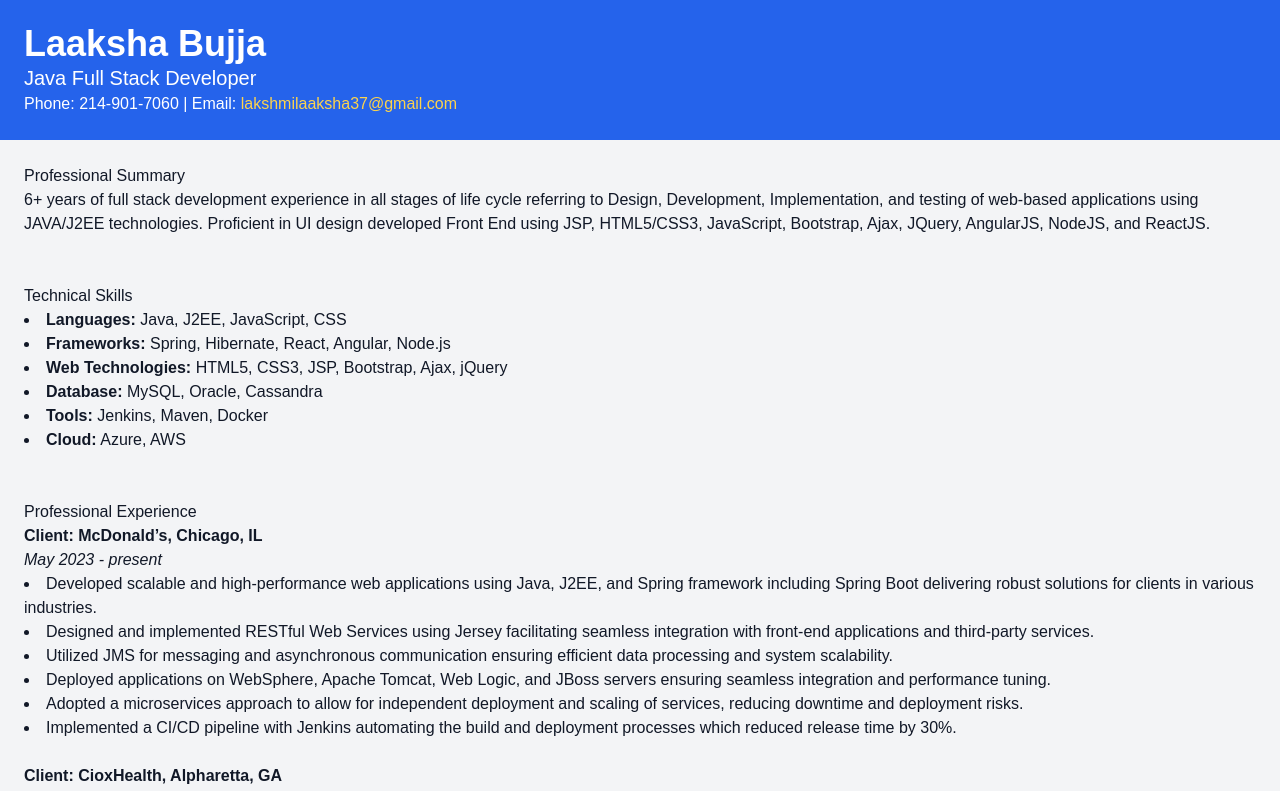
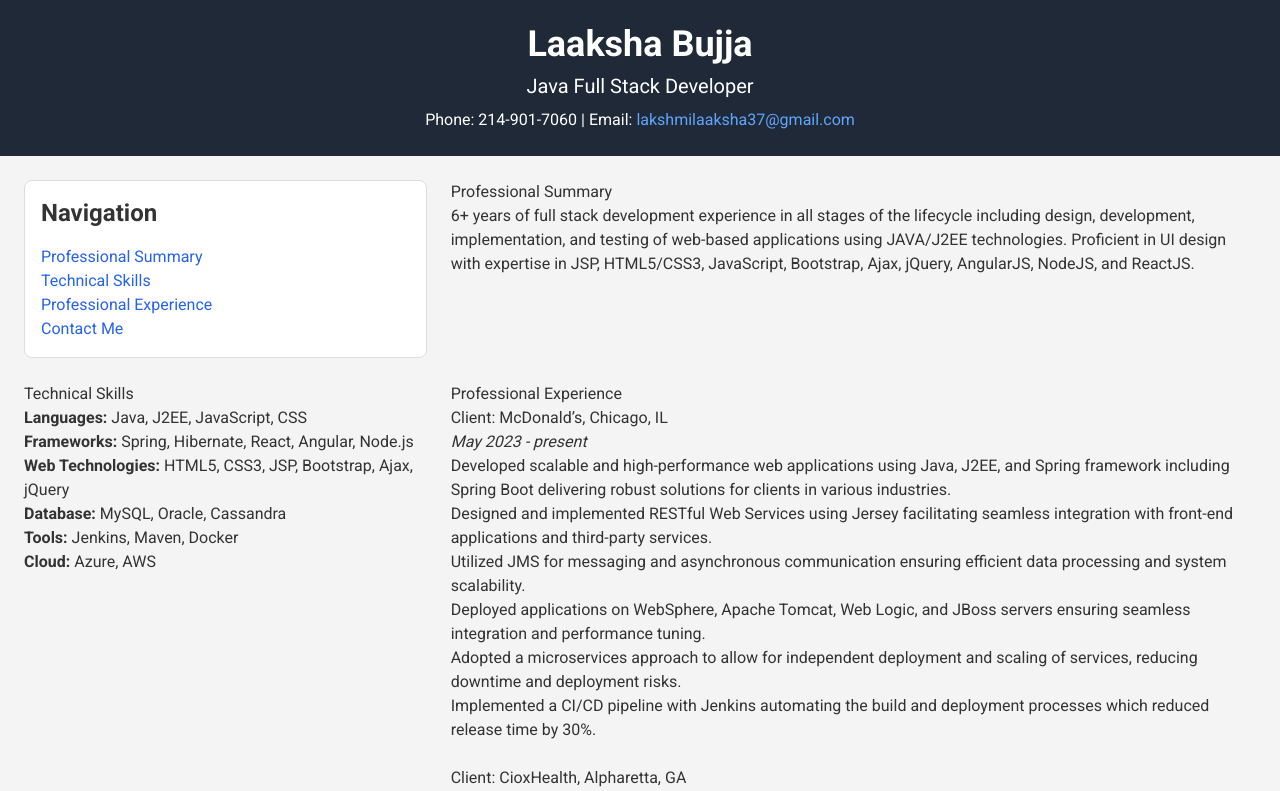
Before and after one commit to laaksha/laaksha.github.io, a plain HTML site: page index.html in a window 1280 px wide. Shown: the top 791 px of the page. Drawn offline with nearby package versions, Linux system fonts and the light colour scheme.

Commit message:
Updated layout with new design and removed blue color

```diff
--- a/index.html
+++ b/index.html
@@ -4,44 +4,88 @@
     <meta charset="UTF-8">
     <meta name="viewport" content="width=device-width, initial-scale=1.0">
     <title>Laaksha Bujja - Java Full Stack Developer</title>
+    <link href="https://fonts.googleapis.com/css2?family=Roboto:wght@400;700&display=swap" rel="stylesheet">
     <link href="https://cdn.jsdelivr.net/npm/tailwindcss@2.2.19/dist/tailwind.min.css" rel="stylesheet">
     <style>
         body {
-            font-family: 'Arial', sans-serif;
+            font-family: 'Roboto', sans-serif;
+            color: #333;
+            background-color: #f4f4f4;
+        }
+        .header {
+            background-color: #1f2937; /* Dark slate gray */
+            color: #ffffff;
+        }
+        .header a {
+            color: #60a5fa; /* Sky blue */
+        }
+        .header a:hover {
+            text-decoration: underline;
         }
         .section-title {
-            @apply text-3xl font-bold mb-6;
-        }
-        .sub-title {
-            @apply text-xl font-semibold mb-4;
+            @apply text-3xl font-bold mb-6 text-gray-900;
         }
         .card {
-            @apply bg-white shadow-lg rounded-lg p-6 mb-6;
+            @apply bg-white shadow-md rounded-lg p-6 mb-6;
+        }
+        .card ul {
+            @apply list-disc list-inside pl-5;
+        }
+        .card h3 {
+            @apply text-xl font-semibold mb-2;
+        }
+        .footer {
+            background-color: #1f2937; /* Dark slate gray */
+            color: #ffffff;
+        }
+        .contact-button {
+            @apply bg-gray-800 hover:bg-gray-900 text-white font-bold py-2 px-4 rounded;
+        }
+        .layout {
+            display: grid;
+            grid-template-columns: 1fr 2fr;
+            gap: 1.5rem;
+        }
+        .sidebar {
+            background-color: #ffffff;
+            border: 1px solid #ddd;
+            border-radius: 0.5rem;
+            padding: 1rem;
         }
     </style>
 </head>
-<body class="bg-gray-100 text-gray-900">
-    <header class="bg-blue-600 text-white">
-        <div class="container mx-auto p-6">
+<body>
+    <header class="header py-6">
+        <div class="container mx-auto text-center">
             <h1 class="text-4xl font-bold">Laaksha Bujja</h1>
-            <p class="text-xl">Java Full Stack Developer</p>
-            <p>Phone: 214-901-7060 | Email: <a href="mailto:lakshmilaaksha37@gmail.com" class="text-yellow-300">lakshmilaaksha37@gmail.com</a></p>
+            <p class="text-xl mt-2">Java Full Stack Developer</p>
+            <p class="mt-2">Phone: 214-901-7060 | Email: <a href="mailto:lakshmilaaksha37@gmail.com">lakshmilaaksha37@gmail.com</a></p>
         </div>
     </header>
-    <main class="container mx-auto p-6">
-        <!-- Professional Summary -->
-        <section class="mb-12">
+    <main class="container mx-auto p-6 layout">
+        <!-- Sidebar -->
+        <aside class="sidebar">
+            <h2 class="text-2xl font-bold mb-4">Navigation</h2>
+            <ul class="list-none">
+                <li><a href="#professional-summary" class="text-blue-600 hover:underline">Professional Summary</a></li>
+                <li><a href="#technical-skills" class="text-blue-600 hover:underline">Technical Skills</a></li>
+                <li><a href="#experience" class="text-blue-600 hover:underline">Professional Experience</a></li>
+                <li><a href="#contact" class="text-blue-600 hover:underline">Contact Me</a></li>
+            </ul>
+        </aside>
+
+        <!-- Main Content -->
+        <section id="professional-summary" class="flex-1">
             <h2 class="section-title">Professional Summary</h2>
             <div class="card">
-                <p>6+ years of full stack development experience in all stages of life cycle referring to Design, Development, Implementation, and testing of web-based applications using JAVA/J2EE technologies. Proficient in UI design developed Front End using JSP, HTML5/CSS3, JavaScript, Bootstrap, Ajax, JQuery, AngularJS, NodeJS, and ReactJS.</p>
+                <p>6+ years of full stack development experience in all stages of the lifecycle including design, development, implementation, and testing of web-based applications using JAVA/J2EE technologies. Proficient in UI design with expertise in JSP, HTML5/CSS3, JavaScript, Bootstrap, Ajax, jQuery, AngularJS, NodeJS, and ReactJS.</p>
             </div>
         </section>
 
-        <!-- Technical Skills -->
-        <section class="mb-12">
+        <section id="technical-skills" class="flex-1">
             <h2 class="section-title">Technical Skills</h2>
             <div class="card">
-                <ul class="list-disc list-inside">
+                <ul>
                     <li><strong>Languages:</strong> Java, J2EE, JavaScript, CSS</li>
                     <li><strong>Frameworks:</strong> Spring, Hibernate, React, Angular, Node.js</li>
                     <li><strong>Web Technologies:</strong> HTML5, CSS3, JSP, Bootstrap, Ajax, jQuery</li>
@@ -52,12 +96,13 @@
             </div>
         </section>
 
-        <section>
+        <section id="experience" class="flex-1">
             <h2 class="section-title">Professional Experience</h2>
-            <div class="mb-6">
-                <h3 class="font-bold">Client: McDonald’s, Chicago, IL</h3>
+
+            <div class="card">
+                <h3>Client: McDonald’s, Chicago, IL</h3>
                 <p><em>May 2023 - present</em></p>
-                <ul class="list-disc list-inside">
+                <ul>
                     <li>Developed scalable and high-performance web applications using Java, J2EE, and Spring framework including Spring Boot delivering robust solutions for clients in various industries.</li>
                     <li>Designed and implemented RESTful Web Services using Jersey facilitating seamless integration with front-end applications and third-party services.</li>
                     <li>Utilized JMS for messaging and asynchronous communication ensuring efficient data processing and system scalability.</li>
@@ -67,10 +112,10 @@
                 </ul>
             </div>
 
-            <div class="mb-6">
-                <h3 class="font-bold">Client: CioxHealth, Alpharetta, GA</h3>
+            <div class="card mt-6">
+                <h3>Client: CioxHealth, Alpharetta, GA</h3>
                 <p><em>Nov 2021 - Apr 2023</em></p>
-                <ul class="list-disc list-inside">
+                <ul>
                     <li>Developed complex enterprise applications using Java 8 and J2EE including Servlets, JSP, and EJB enhancing application scalability and performance.</li>
                     <li>Designed and implemented business logic using Enterprise JavaBeans (EJB) improving modularity and transactional support.</li>
                     <li>Implemented Spring MVC architecture to develop web applications providing a clean separation between the presentation layer and business logic.</li>
@@ -80,10 +125,10 @@
                 </ul>
             </div>
 
-            <div class="mb-6">
-                <h3 class="font-bold">Client: Office Depot, Boca Raton, FL</h3>
+            <div class="card mt-6">
+                <h3>Client: Office Depot, Boca Raton, FL</h3>
                 <p><em>Sep 2019 - Oct 2021</em></p>
-                <ul class="list-disc list-inside">
+                <ul>
                     <li>Developed and maintained web applications using Java, JSP, and Servlets delivering scalable and efficient solutions for client requirements.</li>
                     <li>Implemented core Java concepts such as multithreading, collections, and exception handling to build robust and high-performing applications.</li>
                     <li>Implemented Angular.js's two-way data binding to keep the UI in sync with the application state, reducing manual DOM manipulation.</li>
@@ -91,10 +136,11 @@
                     <li>Created backend services with Spring Boot ensuring rapid development and deployment of scalable microservices.</li>
                     <li>Deployed web applications using Azure App Service enabling scalable and high-performance hosting for the retail applications.</li>
                 </ul>
-
+            </div>
+        </section>
 
         <!-- Contact Form -->
-        <section class="mb-12">
+        <section id="contact" class="flex-1">
             <h2 class="section-title">Contact Me</h2>
             <div class="card">
                 <form id="contact-form">
@@ -107,19 +153,4 @@
                         <input class="shadow appearance-none border rounded w-full py-2 px-3 text-gray-700 leading-tight focus:outline-none focus:shadow-outline" id="email" type="email" placeholder="Your email">
                     </div>
                     <div class="mb-6">
-                        <label class="block text-gray-700 text-sm font-bold mb-2" for="message">Message</label>
-                        <textarea class="shadow appearance-none border rounded w-full py-2 px-3 text-gray-700 leading-tight focus:outline-none focus:shadow-outline" id="message" placeholder="Your message"></textarea>
-                    </div>
-                    <div class="flex items-center justify-between">
-                        <button class="bg-blue-500 hover:bg-blue-700 text-white font-bold py-2 px-4 rounded focus:outline-none focus:shadow-outline" type="button" onclick="submitForm()">Send</button>
-                    </div>
-                </form>
-            </div>
-        </section>
-    </main>
-    <footer class="bg-blue-600 text-white p-4 text-center">
-        <p>&copy; 2024 Laaksha Bujja. All rights reserved.</p>
-    </footer>
-    <script src="app.js"></script>
-</body>
-</html>
+                        <label class="block text-gray-700 text-sm
```
